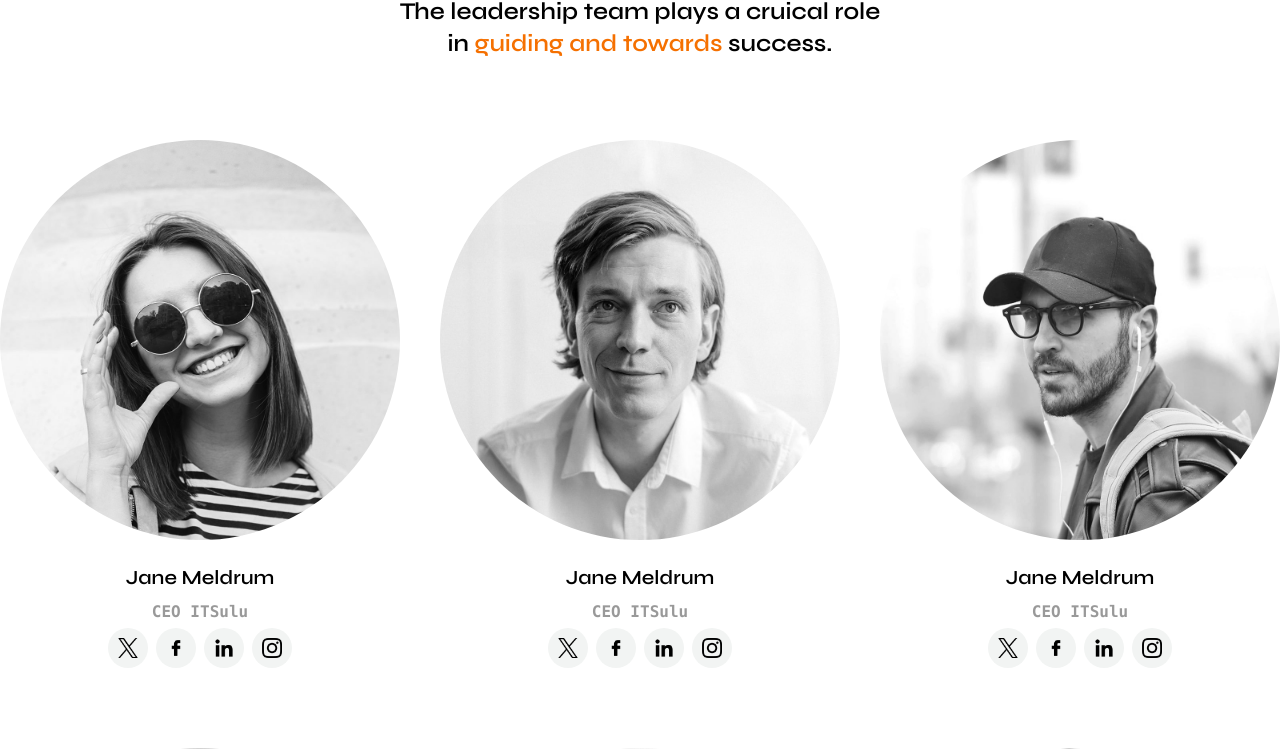
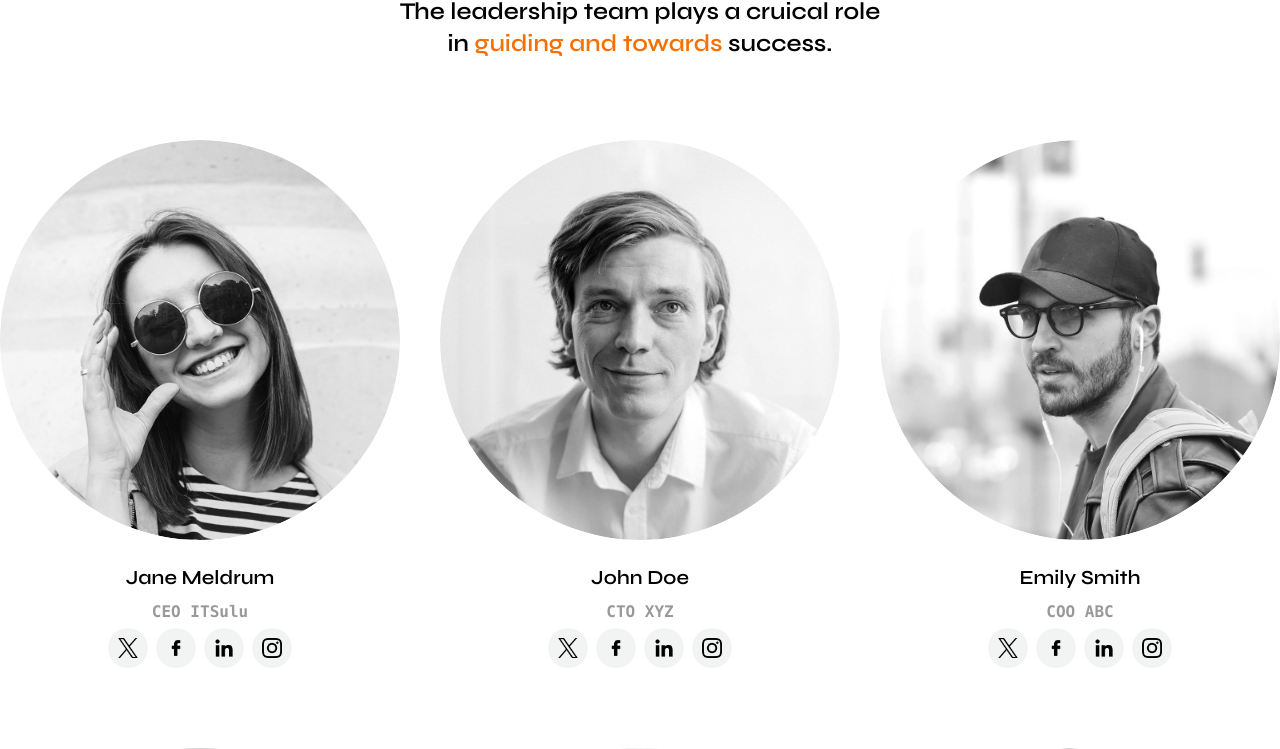
Before and after one commit to Mustajaaab/Northine, a React (Vite) app: page /team in a window 1280 px wide. Shown: the part 614-1363 px from the top of the page. Built offline with nearby package versions, Linux system fonts and the light colour scheme; a web font is replaced by a local one.

Commit message:
"Removed CSS, refactored navbar links, simplified team page layout, and added primaryOrange color to tailwind config"

```diff
--- a/src/App.css
+++ b/src/App.css
@@ -7,7 +7,6 @@
   margin: 0 auto;
 }
 
-/* Add this CSS to your stylesheet */
 @keyframes slideIn {
   from {
       opacity: 0;
--- a/src/components/navbar/index.jsx
+++ b/src/components/navbar/index.jsx
@@ -14,40 +14,40 @@ function Navbar() {
             <img src={Northnine} alt="Northnine Logo" className="w-[186px] h-[50px]" />
 
             <div className="flex items-center gap-4">
-                <div className="flex">
+                <div className="flex gap-8">
                     <Link
                         to="/home"
-                        className={`${getActiveClass('/home')} block px-4 py-2 font-syne font-semibold hover:text-[#f57000]`}
+                        className={`${getActiveClass('/home')} block  font-syne font-semibold hover:text-[#f57000]`}
                     >
                         Home
                     </Link>
                     <Link
                         to="/about"
-                        className={`${getActiveClass('/about')} block px-4 py-2 font-syne font-semibold hover:text-[#f57000]`}
+                        className={`${getActiveClass('/about')} block  font-syne font-semibold hover:text-[#f57000]`}
                     >
                         About Us
                     </Link>
                     <Link
                         to="/team"
-                        className={`${getActiveClass('/team')} block px-4 py-2 font-syne font-semibold hover:text-[#f57000]`}
+                        className={`${getActiveClass('/team')} block font-syne font-semibold hover:text-[#f57000]`}
                     >
                         Team
                     </Link>
                     <Link
                         to="/services"
-                        className={`${getActiveClass('/services')} block px-4 py-2 font-syne font-semibold hover:text-[#f57000]`}
+                        className={`${getActiveClass('/services')} block font-syne font-semibold hover:text-[#f57000]`}
                     >
                         Services
                     </Link>
                     <Link
                         to="/case-studies"
-                        className={`${getActiveClass('/case-studies')} block px-4 py-2 font-syne font-semibold hover:text-[#f57000]`}
+                        className={`${getActiveClass('/case-studies')} block font-syne font-semibold hover:text-[#f57000]`}
                     >
                         Case Studies
                     </Link>
                     <Link
                         to="/contact-us"
-                        className={`${getActiveClass('/contact-us')} block px-4 py-2 font-syne font-semibold hover:text-[#f57000]`}
+                        className={`${getActiveClass('/contact-us')} block font-syne font-semibold hover:text-[#f57000]`}
                     >
                         Contact Us
                     </Link>
--- a/src/pages/Team.jsx
+++ b/src/pages/Team.jsx
@@ -47,64 +47,41 @@ function Team(){
             <span className="text-[#f57000]"> guiding and towards</span> success.</h1>
 
             <div className="flex justify-center gap-[40px] mt-[80px]">
-                <div className="text-center">
-                    <img src={Client1} alt="" className="w-[400px] h-[400px] rounded-full grayscale hover:grayscale-0 ease-out duration-300"/>
-                    <h1 className="font-syne text-xl font-semibold mt-[24px]">Jane Meldrum</h1>
-                    <p className="font-mono text-black/40 text-base font-semibold mt-[8px]">CEO ITSulu</p>
-                    <div className="flex mt-1 justify-center gap-2">
-                        <div className="flex h-[40px] w-[40px] bg-[#f2f4f3] justify-center items-center rounded-full">
-                            <img src={X} alt="" className="w-[20px] h-[20px]"/>
-                        </div>
-                        <div className="flex h-[40px] w-[40px] bg-[#f2f4f3] justify-center items-center rounded-full">
-                            <img src={facebook} alt="" className="w-[20px] h-[20px]"/>
-                        </div>
-                        <div className="flex h-[40px] w-[40px] bg-[#f2f4f3] justify-center items-center rounded-full">
-                            <img src={linked} alt="" className="w-[20px] h-[20px]"/>
-                        </div>
-                        <div className="flex h-[40px] w-[40px] bg-[#f2f4f3] justify-center items-center rounded-full">
-                            <img src={Instagram} alt="" className="w-[20px] h-[20px]"/>
-                        </div>
+    {[
+        { img: Client1, name: "Jane Meldrum", title: "CEO ITSulu" },
+        { img: Client2, name: "John Doe", title: "CTO XYZ" },
+        { img: Client3, name: "Emily Smith", title: "COO ABC" },
+    ].map((client, index) => (
+        <div key={index} className="text-center group relative">
+            <div className="relative w-[400px] h-[400px] rounded-full overflow-hidden">
+                <img
+                    src={client.img}
+                    alt={client.name}
+                    className="w-full h-full object-cover rounded-full grayscale group-hover:grayscale-0 ease-out duration-300"
+                />
+                <div className="absolute bottom-[10px] right-[10px] w-12 h-12 bg-primaryOrange rounded-full opacity-0 group-hover:opacity-100 ease-out duration-300 shadow-md">hello</div>
+            </div>
+            <h1 className="font-syne text-xl font-semibold mt-[24px] group-hover:text-[#f57000] ease-out duration-300">
+                {client.name}
+            </h1>
+            <p className="font-mono text-black/40 text-base font-semibold mt-[8px] group-hover:text-black ease-out duration-300">
+                {client.title}
+            </p>
+            <div className="flex mt-1 justify-center gap-2">
+                {[X, facebook, linked, Instagram].map((icon, i) => (
+                    <div
+                        key={i}
+                        className="flex h-[40px] w-[40px] bg-[#f2f4f3] justify-center items-center rounded-full group-hover:bg-[#e2e4e3] ease-out duration-300"
+                    >
+                        <img src={icon} alt={`Icon ${i}`} className="w-[20px] h-[20px]" />
                     </div>
-                </div>
-                <div className="text-center">
-                    <img src={Client2} alt="" className="w-[400px] h-[400px] rounded-full grayscale hover:grayscale-0 ease-out duration-300"/>
-                    <h1 className="font-syne text-xl font-semibold mt-[24px]">Jane Meldrum</h1>
-                    <p className="font-mono text-black/40 text-base font-semibold mt-[8px]">CEO ITSulu</p>
-                    <div className="flex mt-1 justify-center gap-2">
-                        <div className="flex h-[40px] w-[40px] bg-[#f2f4f3] justify-center items-center rounded-full">
-                            <img src={X} alt="" className="w-[20px] h-[20px]"/>
-                        </div>
-                        <div className="flex h-[40px] w-[40px] bg-[#f2f4f3] justify-center items-center rounded-full">
-                            <img src={facebook} alt="" className="w-[20px] h-[20px]"/>
-                        </div>
-                        <div className="flex h-[40px] w-[40px] bg-[#f2f4f3] justify-center items-center rounded-full">
-                            <img src={linked} alt="" className="w-[20px] h-[20px]"/>
-                        </div>
-                        <div className="flex h-[40px] w-[40px] bg-[#f2f4f3] justify-center items-center rounded-full">
-                            <img src={Instagram} alt="" className="w-[20px] h-[20px]"/>
-                        </div>
-                    </div>
-                </div>
-                <div className="text-center">
-                    <img src={Client3} alt="" className="w-[400px] h-[400px] rounded-full grayscale hover:grayscale-0 ease-out duration-300"/>
-                    <h1 className="font-syne text-xl font-semibold mt-[24px]">Jane Meldrum</h1>
-                    <p className="font-mono text-black/40 text-base font-semibold mt-[8px]">CEO ITSulu</p>
-                    <div className="flex mt-1 justify-center gap-2">
-                        <div className="flex h-[40px] w-[40px] bg-[#f2f4f3] justify-center items-center rounded-full">
-                            <img src={X} alt="" className="w-[20px] h-[20px]"/>
-                        </div>
-                        <div className="flex h-[40px] w-[40px] bg-[#f2f4f3] justify-center items-center rounded-full">
-                            <img src={facebook} alt="" className="w-[20px] h-[20px]"/>
-                        </div>
-                        <div className="flex h-[40px] w-[40px] bg-[#f2f4f3] justify-center items-center rounded-full">
-                            <img src={linked} alt="" className="w-[20px] h-[20px]"/>
-                        </div>
-                        <div className="flex h-[40px] w-[40px] bg-[#f2f4f3] justify-center items-center rounded-full">
-                            <img src={Instagram} alt="" className="w-[20px] h-[20px]"/>
-                        </div>
-                    </div>
-                </div>
+                ))}
             </div>
+        </div>
+    ))}
+</div>
+
+
 
             <div className="flex justify-center gap-[40px] mt-[80px]">
                 <div className="text-center">
--- a/tailwind.config.js
+++ b/tailwind.config.js
@@ -22,6 +22,7 @@ export default {
       colors: {
         gradientStart: '#181E26',
         gradientEnd: '#121820',
+        primaryOrange: '#f57000',
       },
     },
   },
```
